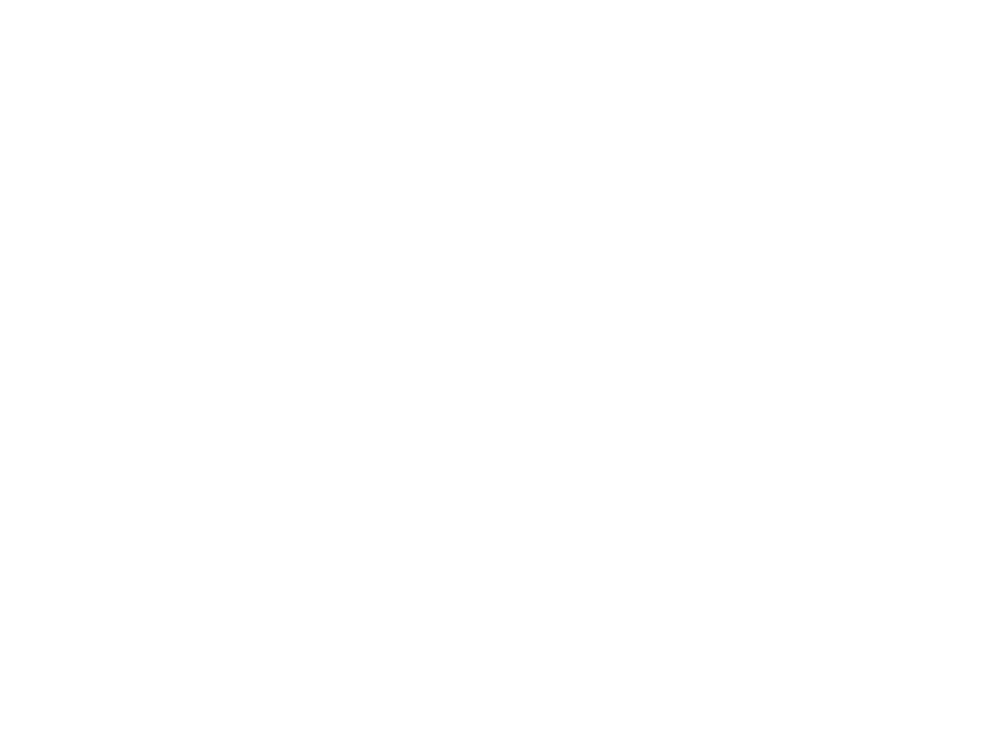
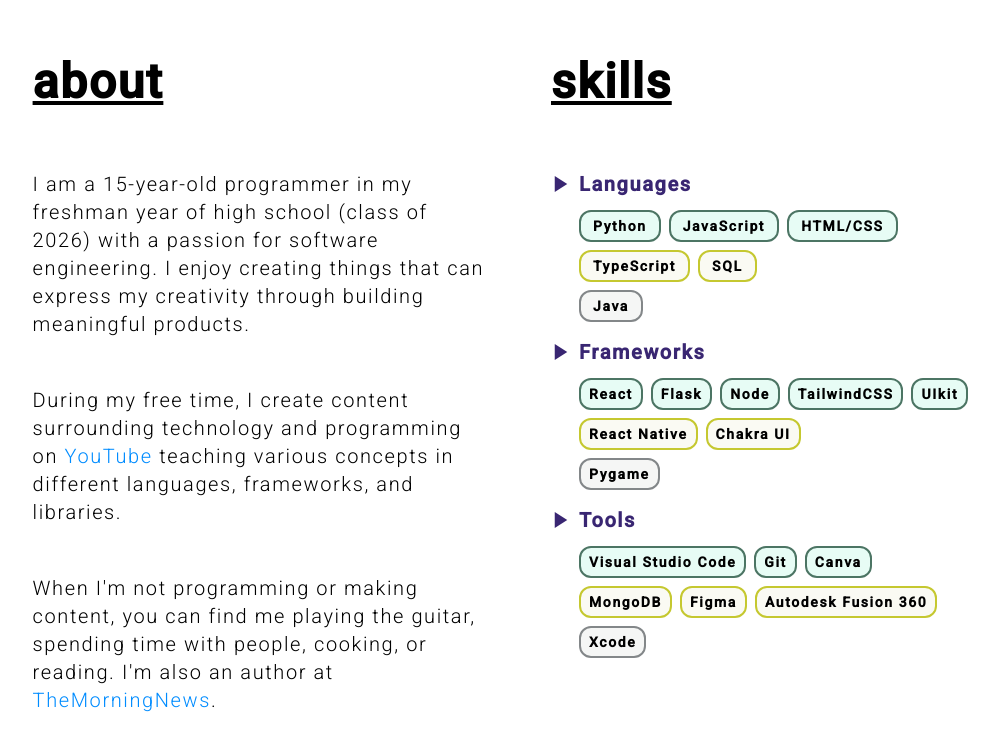
Before and after one commit to brenojm/website-v6, a Next.js app: page / in a window 1280 px wide. Shown: the part 814-1564 px from the top of the page, without its empty margins (121-1120 px from the left). Built offline with nearby package versions, Linux system fonts and the light colour scheme.

Commit message:
finished about page!

```diff
--- a/app/components/About.tsx
+++ b/app/components/About.tsx
@@ -1,11 +1,65 @@
 import React from "react";
+import Skills from "./Skills";
 
 function About() {
+  const milliseconds: number =
+    new Date().getTime() - new Date("11/03/2007").getTime();
+
+  const age = Math.floor(milliseconds / 1000 / 60 / 60 / 24 / 365);
+
+  const year = new Date().getFullYear();
   return (
-    <section
-      id="about"
-      className="w-full min-h-screen flex lg:flex-row lg:justify-between justify-center flex-col-reverse items-center"
-    ></section>
+    <section id="about" className="w-full min-h-screen flex items-center">
+      {/* about & skills display */}
+
+      {/* large is gonna have about | skills */}
+      <div className="about-skills w-full flex lg:flex-row flex-col lg:justify-between justify-center lg:pt-0 pt-12">
+        <div className="about flex-1 lg:mb-0 mb-12 lg:mr-8 mr-0 lg:w-1/2 w-1/1">
+          <h2 className="lg:mb-16 mb-8 font-bold lg:text-5xl text-3xl underline text-left">
+            about
+          </h2>
+          <p className="lg:mb-12 md:mb-8 mb-4 lg:text-xl md:text-lg text-base font-light">
+            {" "}
+            I am a {age}-year-old programmer in my freshman year of high school
+            (class of 2026) with a passion for software engineering. I enjoy
+            creating things that can express my creativity through building
+            meaningful products.{" "}
+          </p>
+          <p className="lg:mb-12 md:mb-8 mb-4 lg:text-xl md:text-lg text-base font-light">
+            During my free time, I create content surrounding technology and
+            programming on{" "}
+            <a
+              className="text-blue"
+              href="https://youtube.com/c/ArpanNeupaneProductions"
+              target="__blank"
+            >
+              YouTube
+            </a>{" "}
+            teaching various concepts in different languages, frameworks, and
+            libraries.
+          </p>
+          <p className="lg:text-xl md:text-lg text-base font-light">
+            When I&apos;m not programming or making content, you can find me
+            playing the guitar, spending time with people, cooking, or reading.
+            I&apos;m also an author at{" "}
+            <a
+              className="text-blue"
+              href="https://themorningnews.com/news/author/arpanneupane/"
+              target="__blank"
+            >
+              TheMorningNews
+            </a>
+            .
+          </p>
+        </div>
+        <div className="skills flex-1 lg:ml-8 ml-0 lg:w-1/2 w-1/1">
+          <h2 className="lg:mb-16 mb-8 font-bold lg:text-5xl text-3xl underline text-left">
+            skills
+          </h2>
+          <Skills />
+        </div>
+      </div>
+    </section>
   );
 }
 
```
